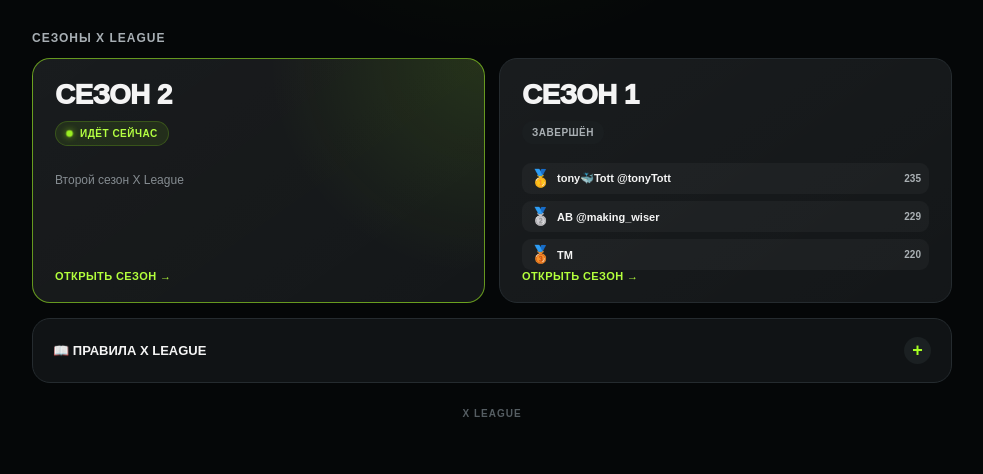
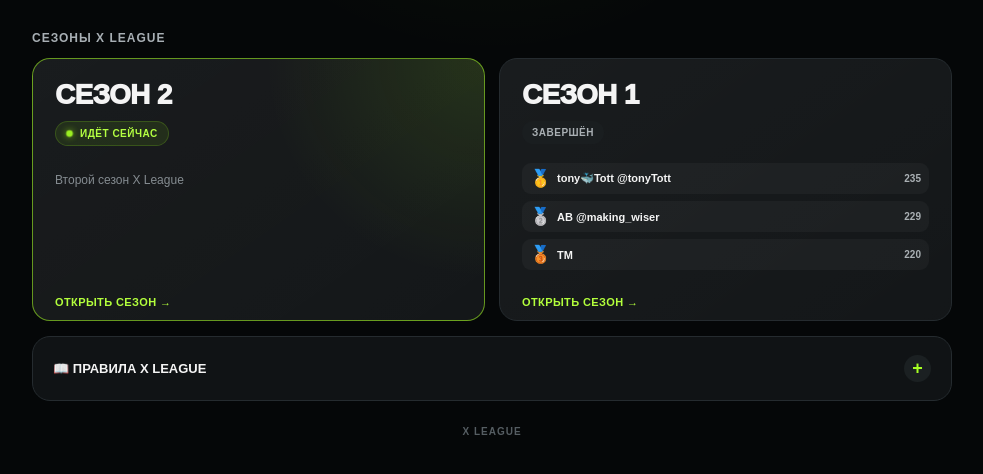
Before and after one commit to aleksandrkot-ux/xleague-site.github.io, a plain HTML site: page home.html in a window 1280 px wide. Shown: the part 274-748 px from the top of the page, without its empty margins (148-1131 px from the left). Drawn offline with Linux system fonts and the light colour scheme.

Commit message:
Update home.html

```diff
--- a/home.html
+++ b/home.html
@@ -167,17 +167,17 @@ body {
 .open-season {
   position: absolute;
   left: 22px;
-  bottom: 20px;
+  bottom: 12px;
   color: #b3ff3c;
   font-size: 11px;
   font-weight: 900;
   letter-spacing: .4px;
 }
-
 /* PODIUM */
 
 .podium {
   margin-top: 19px;
+  margin-bottom: 28px;
   display: grid;
   gap: 7px;
 }
```
